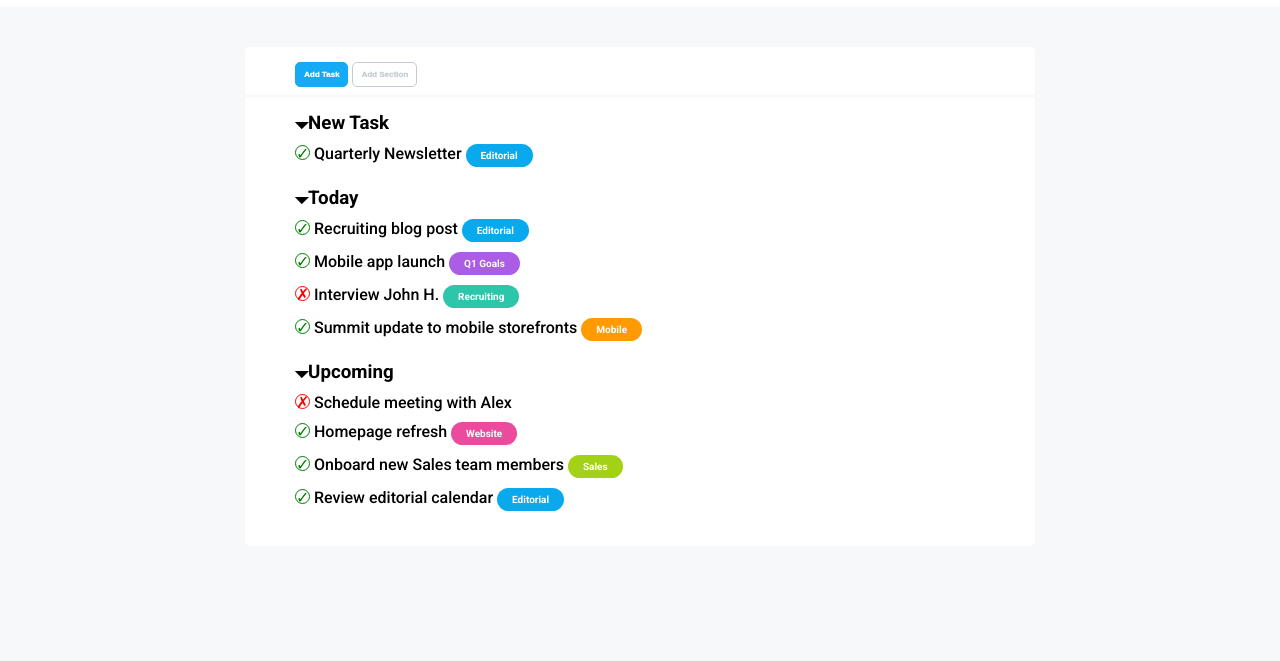
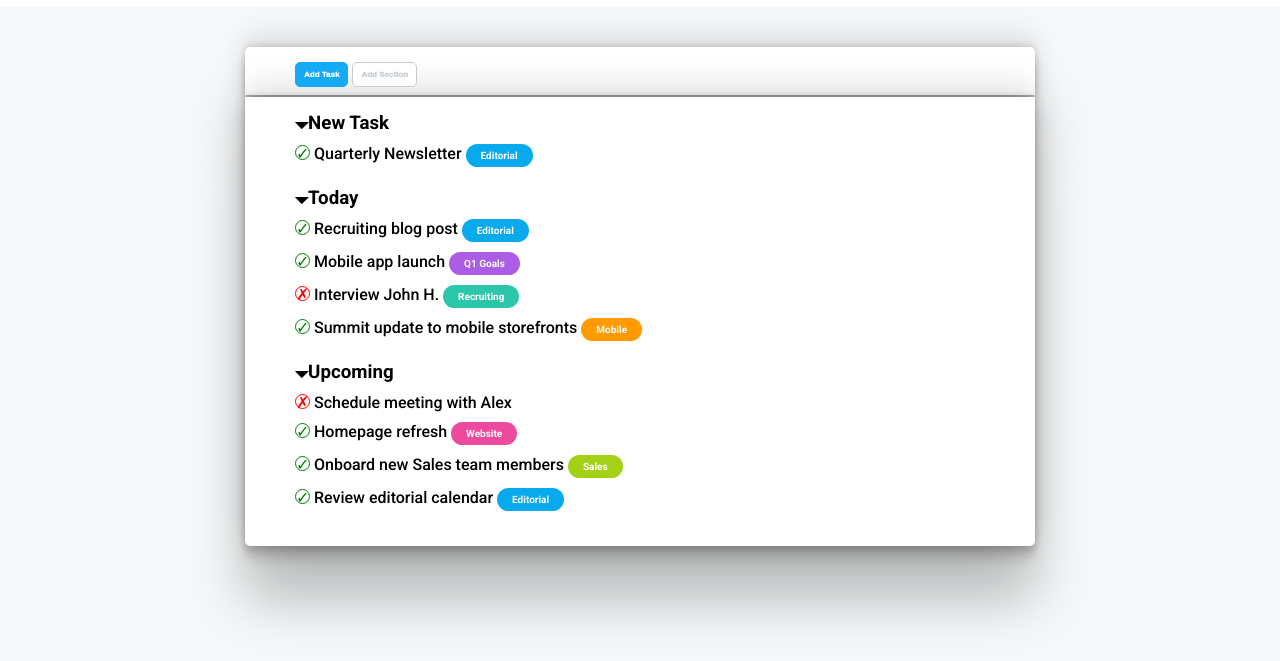
Before and after one commit to Gabriele-Cavallo/html-css-toboolist, a plain HTML site: page index.html in a window 1280 px wide. Shown: the part 67-728 px from the top of the page. Drawn offline with Linux system fonts and the light colour scheme.

Commit message:
fix: add box shadow

```diff
--- a/style.css
+++ b/style.css
@@ -29,6 +29,7 @@ header{
     background-color: white;
     max-width: 790px;
     margin: auto;
+    box-shadow: rgba(0, 0, 0, 0.25) 0px 54px 55px, rgba(0, 0, 0, 0.12) 0px -12px 30px, rgba(0, 0, 0, 0.12) 0px 4px 6px, rgba(0, 0, 0, 0.17) 0px 12px 13px, rgba(0, 0, 0, 0.09) 0px -3px 5px;
 }
 .top{
     border-radius: 5px 5px 0px 0px;
@@ -48,6 +49,7 @@ header{
     font-size: 8px;
     font-weight: 1000;
     margin-bottom: 5px;
+    cursor: pointer;
 }
 .task{
     background-color: #14aaf5;
```
